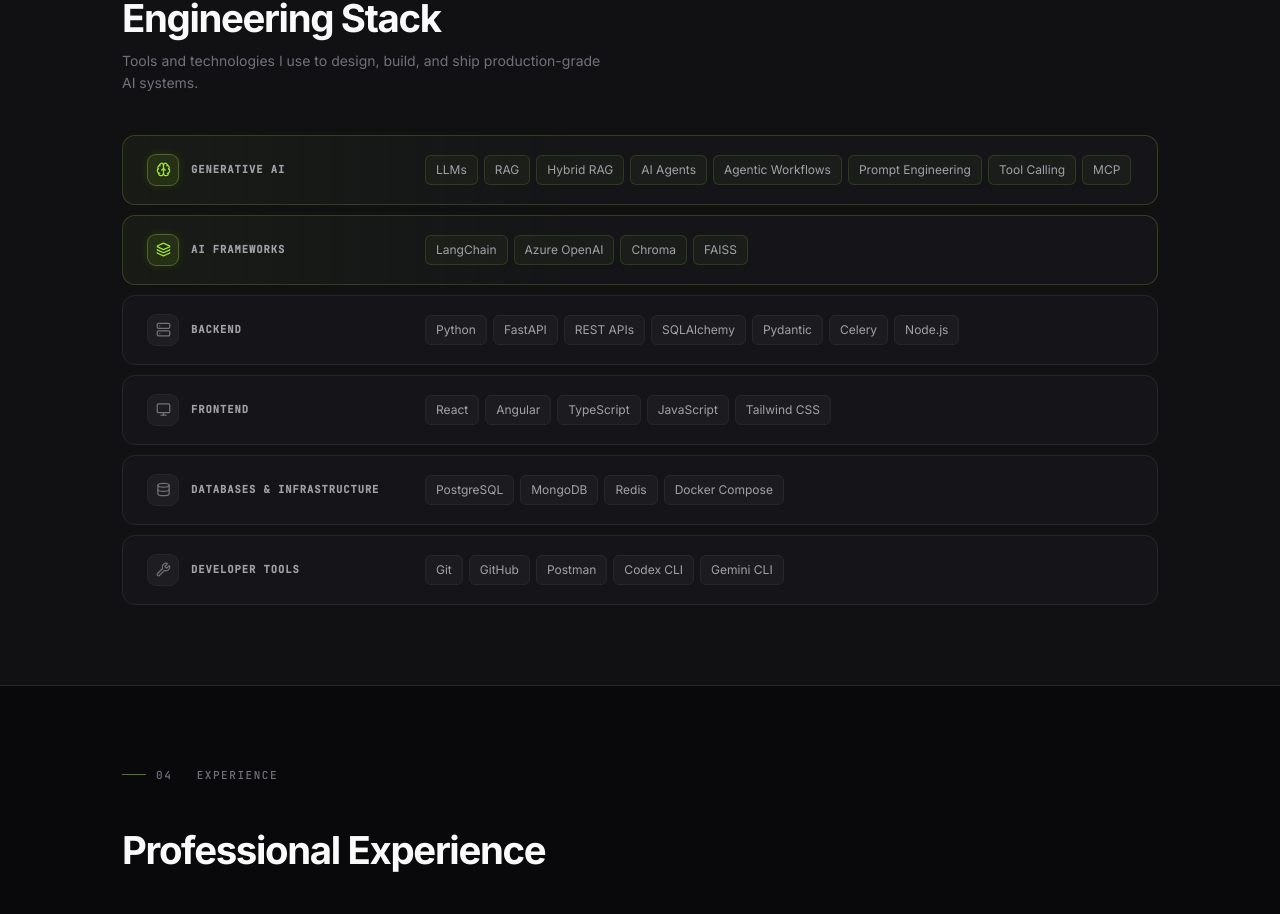
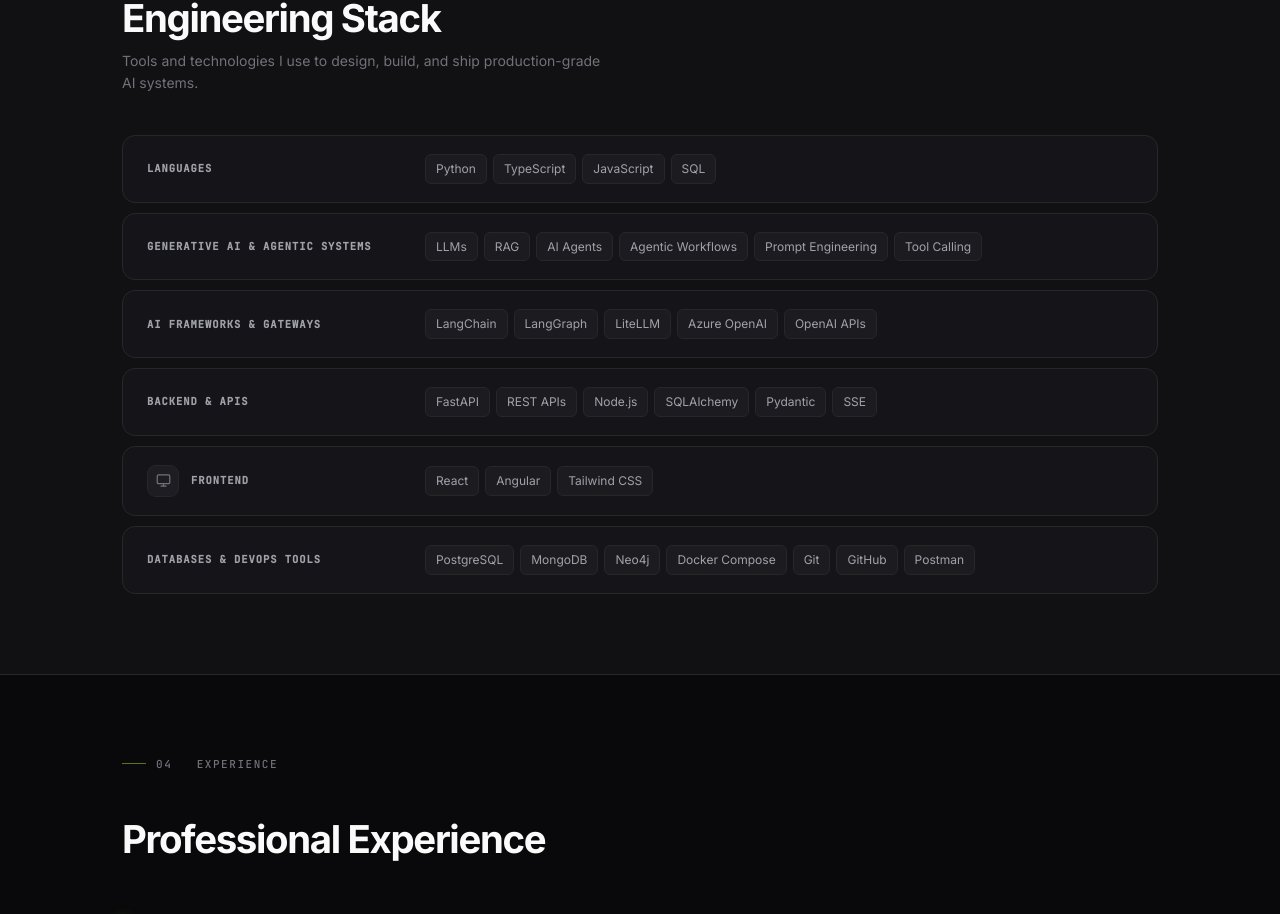
Before and after one commit to BadriNaathR/Portfolio, a Next.js app: page / in a window 1280 px wide. Shown: the part 2801-3715 px from the top of the page. Built offline with nearby package versions, Linux system fonts and the light colour scheme.

Commit message:
Update skills.ts

```diff
--- a/data/skills.ts
+++ b/data/skills.ts
@@ -5,27 +5,27 @@ export interface SkillCategory {
 
 export const skillCategories: SkillCategory[] = [
   {
-    label: "Generative AI",
-    skills: ["LLMs", "RAG", "Hybrid RAG", "AI Agents", "Agentic Workflows", "Prompt Engineering", "Tool Calling", "MCP"],
+    label: "Languages",
+    skills: ["Python", "TypeScript", "JavaScript", "SQL"],
   },
   {
-    label: "AI Frameworks",
-    skills: ["LangChain", "Azure OpenAI", "Chroma", "FAISS"],
+    label: "Generative AI & Agentic Systems",
+    skills: ["LLMs", "RAG", "AI Agents", "Agentic Workflows", "Prompt Engineering", "Tool Calling"],
   },
   {
-    label: "Backend",
-    skills: ["Python", "FastAPI", "REST APIs", "SQLAlchemy", "Pydantic", "Celery", "Node.js"],
+    label: "AI Frameworks & Gateways",
+    skills: ["LangChain", "LangGraph", "LiteLLM", "Azure OpenAI", "OpenAI APIs"],
+  },
+  {
+    label: "Backend & APIs",
+    skills: ["FastAPI", "REST APIs", "Node.js", "SQLAlchemy", "Pydantic", "SSE"],
   },
   {
     label: "Frontend",
-    skills: ["React", "Angular", "TypeScript", "JavaScript", "Tailwind CSS"],
+    skills: ["React", "Angular", "Tailwind CSS"],
   },
   {
-    label: "Databases & Infrastructure",
-    skills: ["PostgreSQL", "MongoDB", "Redis", "Docker Compose"],
-  },
-  {
-    label: "Developer Tools",
-    skills: ["Git", "GitHub", "Postman", "Codex CLI", "Gemini CLI"],
+    label: "Databases & DevOps Tools",
+    skills: ["PostgreSQL", "MongoDB", "Neo4j", "Docker Compose", "Git", "GitHub", "Postman"],
   },
 ]
```
